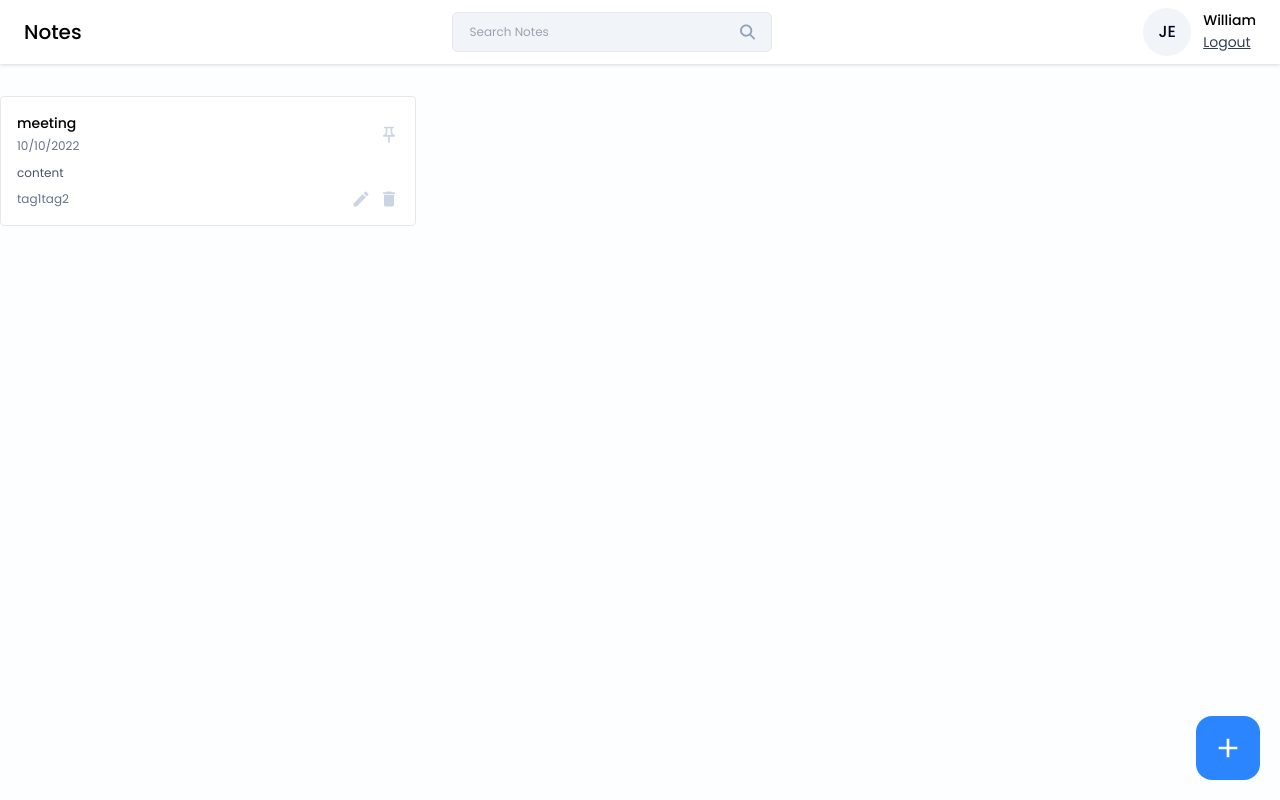
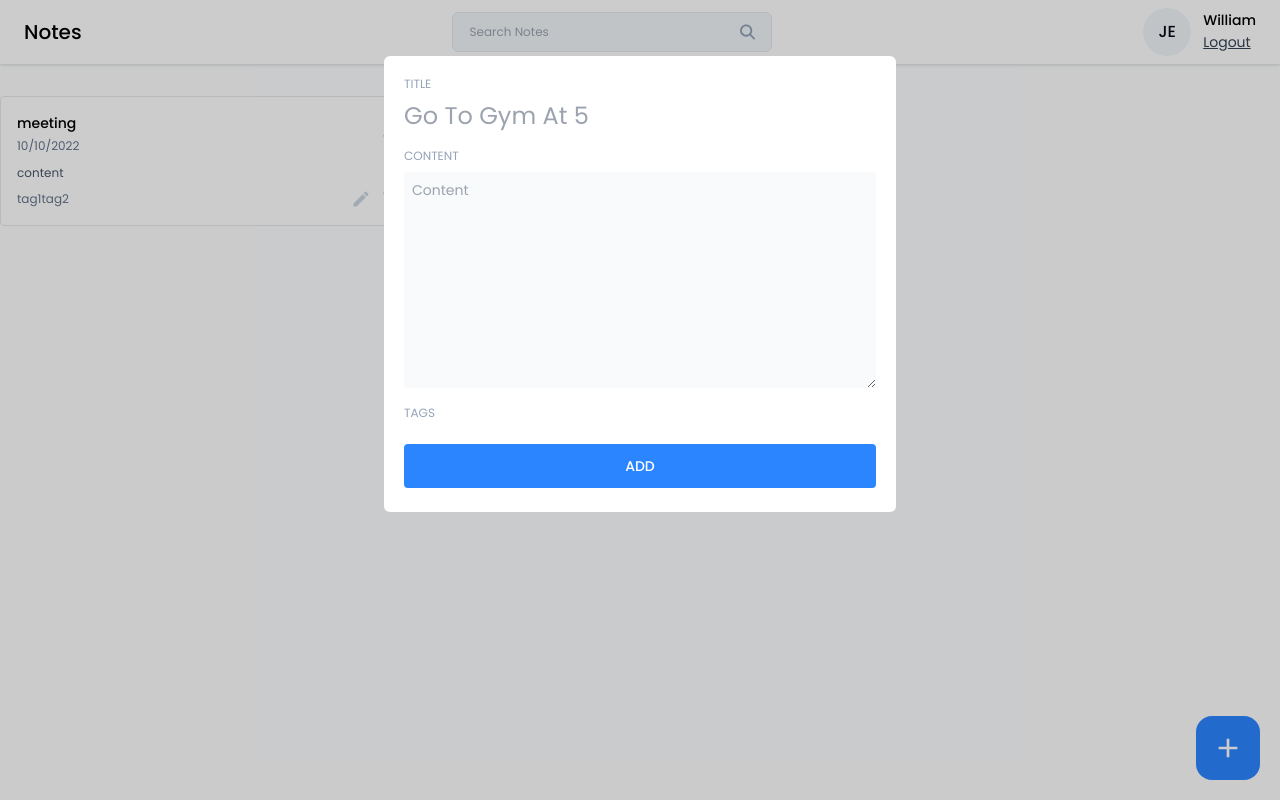
Before and after one commit to Jano-Esterhuizen/To-Do-App, a React (Vite) app in the folder frontend/To-Do-App/: page /dashboard in a window 1280 px wide. Both pictures are taken after a click on the button 1228 px from the left and 748 px from the top of the page. Built offline with nearby package versions, Linux system fonts and the light colour scheme.

Commit message:
Implimented Add/Edit Note Popup
- Added "AddEditNote.jsx" file

- Implimented Modal for popup using button click

- Created input-label component

```diff
--- a/frontend/To-Do-App/package.json
+++ b/frontend/To-Do-App/package.json
@@ -13,6 +13,7 @@
     "react": "^18.3.1",
     "react-dom": "^18.3.1",
     "react-icons": "^5.3.0",
+    "react-modal": "^3.16.1",
     "react-router-dom": "^6.27.0"
   },
   "devDependencies": {
--- a/frontend/To-Do-App/src/index.css
+++ b/frontend/To-Do-App/src/index.css
@@ -28,4 +28,8 @@
     .icon-btn {
         @apply text-xl text-slate-300 cursor-pointer hover:text-primary;
     }
+
+    .input-label {
+        @apply text-xs text-slate-400;
+    }
 }
--- /dev/null
+++ b/frontend/To-Do-App/src/pages/Home/AddEditNotes.jsx
@@ -0,0 +1,35 @@
+import React from "react";
+
+const AddEditNotes = () => {
+    return (
+        <div>
+            <div className="flex flex-col gap-2">
+                <label className="input-label">TITLE</label>
+                <input
+                    type="text"
+                    className="text-2xl text-slate-950 outline-none"
+                    placeholder="Go To Gym At 5"
+                />
+            </div>
+            <div className="flex flex-col gap-2 mt-4">
+                <label className="input-label">CONTENT</label>
+                <textarea
+                    type="text"
+                    className="text-sm text-slate-950 outline-none bg-slate-50 p-2 rounded"
+                    placeholder="Content"
+                    rows={10}
+                />
+            </div>
+            <div className="mt-3">
+                <label className="input-label">TAGS</label>
+            </div>
+
+            <button className="btn-primary font-medium mt-5 p-3" onClick={() => { }}>
+                ADD
+            </button>
+
+        </div>
+    );
+};
+
+export default AddEditNotes;
--- a/frontend/To-Do-App/src/pages/Home/Home.jsx
+++ b/frontend/To-Do-App/src/pages/Home/Home.jsx
@@ -1,9 +1,18 @@
-import React from 'react'
+import React, { useState } from 'react'
 import NavBar from '../../components/NavBar/NavBar'
 import NoteCard from '../../components/Cards/NoteCard'
 import { MdAdd } from 'react-icons/md';
+import AddEditNotes from './AddEditNotes';
+import Modal from 'react-modal';
 
 const Home = () => {
+
+  const [openAddEditModal, setOpenAddEditModal] = useState({
+    isShown: false,
+    type: "add",
+    data: null,
+  });
+
   return (
     <>
       <NavBar />
@@ -25,9 +34,32 @@
         </div>
       </div>
 
-      <button className='w-16 h-16 flex items-center justify-center rounded-2xl bg-primary hover:bg-blue-600 absolute bottom-5 right-5 ' onClick={() => {}}>
+      <button className='w-16 h-16 flex items-center justify-center rounded-2xl bg-primary hover:bg-blue-600 absolute bottom-5 right-5 '
+      onClick={() => {
+        setOpenAddEditModal({
+          isShown: true,
+          type: "add",
+          data: null,
+        });
+      }}>
+
         <MdAdd className='text-[32px] text-white' />
       </button>
+
+      <Modal
+        isOpen={openAddEditModal.isShown}
+        onRequestClose={() => { }}
+        style={{
+          overlay: {
+            backgroundColor: "rgba(0, 0, 0, 0.2)",
+          },
+        }}
+        contentLabel=""
+        className="w-[40%] max-h-3/4 bg-white rounded-md mx-auto mt-14 p-5 overflow-scroll"
+      >
+        <AddEditNotes />
+      </Modal>
+
     </>
   );
 };
```
Also changed, not shown: 1 other file (tests, documents, lock files or other folders). Lines whose indentation alone changed are shown as unchanged.
